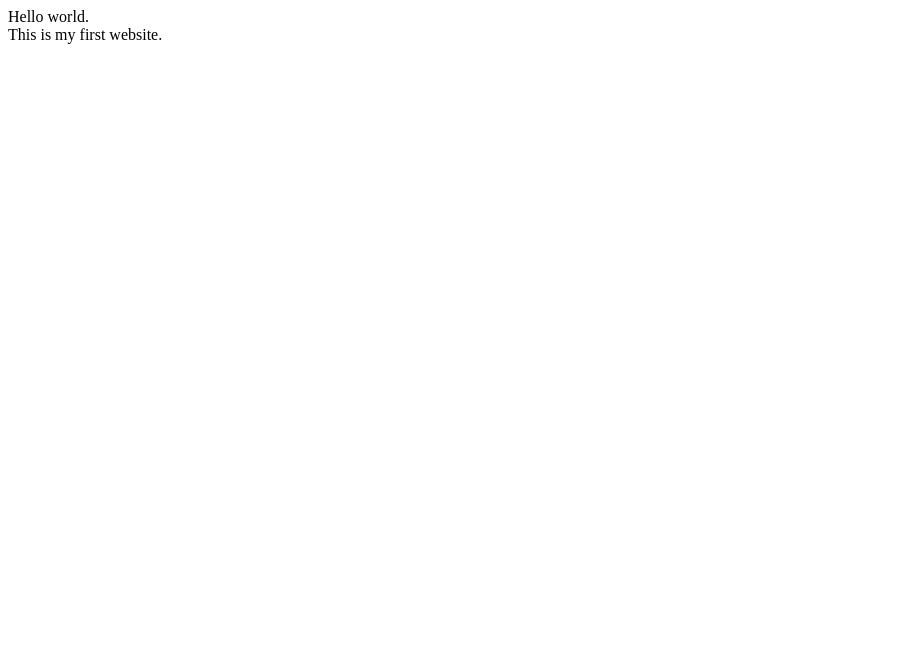
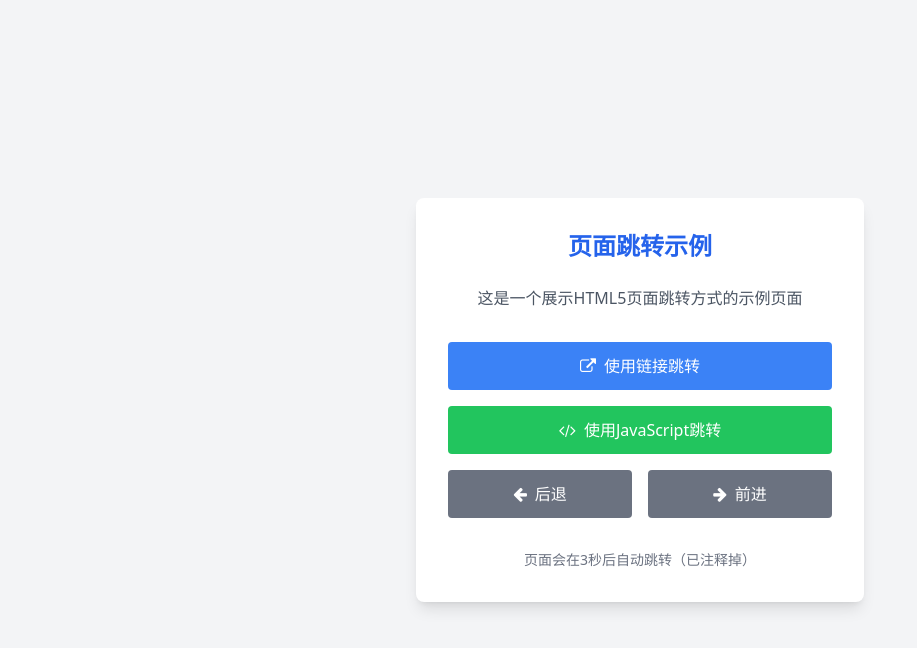
Before and after one commit to ku5151/airs.github.io, a plain HTML site: page index.html in a window 1280 px wide. Shown: the whole page, without its empty margins (0-917 px from the left). Drawn offline with nearby package versions, Linux system fonts and the light colour scheme.

Commit message:
Update index.html

```diff
--- a/index.html
+++ b/index.html
@@ -1,11 +1,69 @@
 <!DOCTYPE html>
-<html>
-    <head>
-        <meta charset="UTF-8">
-    </head>
-    <body>
-        <div id="test">
-            Hello world. <br />This is my first website.
+<html lang="zh-CN">
+<head>
+    <meta charset="UTF-8">
+    <meta name="viewport" content="width=device-width, initial-scale=1.0">
+    <title>HTML5页面跳转示例</title>
+    <script src="https://cdn.tailwindcss.com"></script>
+    <link href="https://cdn.jsdelivr.net/npm/font-awesome@4.7.0/css/font-awesome.min.css" rel="stylesheet">
+    <script>
+        // 页面加载后3秒自动跳转到目标页面
+        setTimeout(function() {
+            // 注释掉下面一行可以取消自动跳转
+            // window.location.href = "https://example.com";
+        }, 3000);
+
+        // 手动跳转函数
+        function goToPage(url) {
+            window.location.href = url;
+        }
+
+        // 后退一页
+        function goBack() {
+            window.history.back();
+        }
+
+        // 前进一页
+        function goForward() {
+            window.history.forward();
+        }
+    </script>
+</head>
+<body class="bg-gray-100 min-h-screen flex flex-col items-center justify-center p-4">
+    <div class="bg-white rounded-lg shadow-lg p-8 max-w-md w-full">
+        <h1 class="text-2xl font-bold text-center mb-6 text-blue-600">页面跳转示例</h1>
+
+        <p class="text-center text-gray-600 mb-8">
+            这是一个展示HTML5页面跳转方式的示例页面
+        </p>
+
+        <!-- 1. 使用a标签跳转 -->
+        <div class="mb-4">
+            <a href="https://example.com" class="block w-full bg-blue-500 hover:bg-blue-600 text-white text-center py-3 px-4 rounded transition duration-300">
+                <i class="fa fa-external-link mr-2"></i>使用链接跳转
+            </a>
         </div>
-    </body>
+
+        <!-- 2. 使用JavaScript跳转 -->
+        <div class="mb-4">
+            <button onclick="goToPage('https://example.com')" class="block w-full bg-green-500 hover:bg-green-600 text-white text-center py-3 px-4 rounded transition duration-300">
+                <i class="fa fa-code mr-2"></i>使用JavaScript跳转
+            </button>
+        </div>
+
+        <!-- 3. 历史记录操作 -->
+        <div class="grid grid-cols-2 gap-4 mb-4">
+            <button onclick="goBack()" class="bg-gray-500 hover:bg-gray-600 text-white text-center py-3 px-4 rounded transition duration-300">
+                <i class="fa fa-arrow-left mr-2"></i>后退
+            </button>
+            <button onclick="goForward()" class="bg-gray-500 hover:bg-gray-600 text-white text-center py-3 px-4 rounded transition duration-300">
+                <i class="fa fa-arrow-right mr-2"></i>前进
+            </button>
+        </div>
+
+        <div class="text-center text-sm text-gray-500 mt-8">
+            <p>页面会在3秒后自动跳转（已注释掉）</p>
+        </div>
+    </div>
+</body>
 </html>
```
